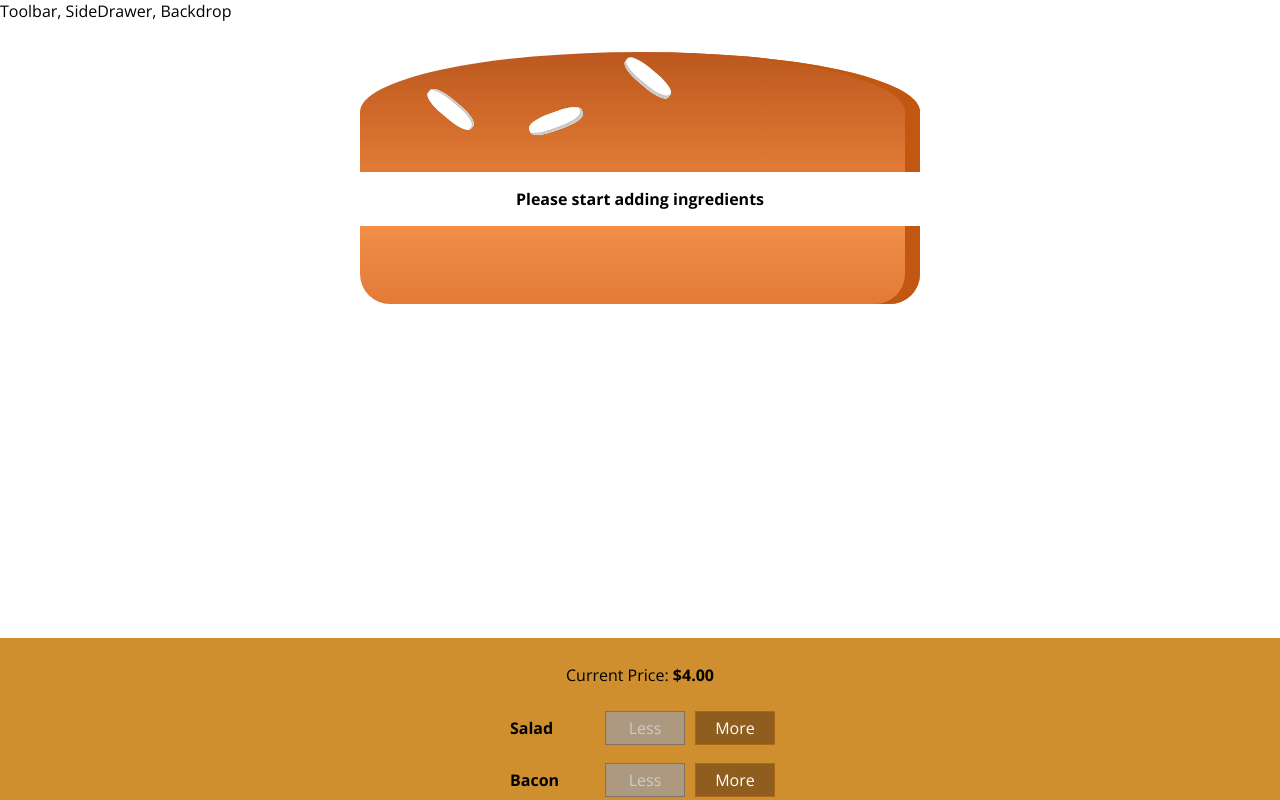
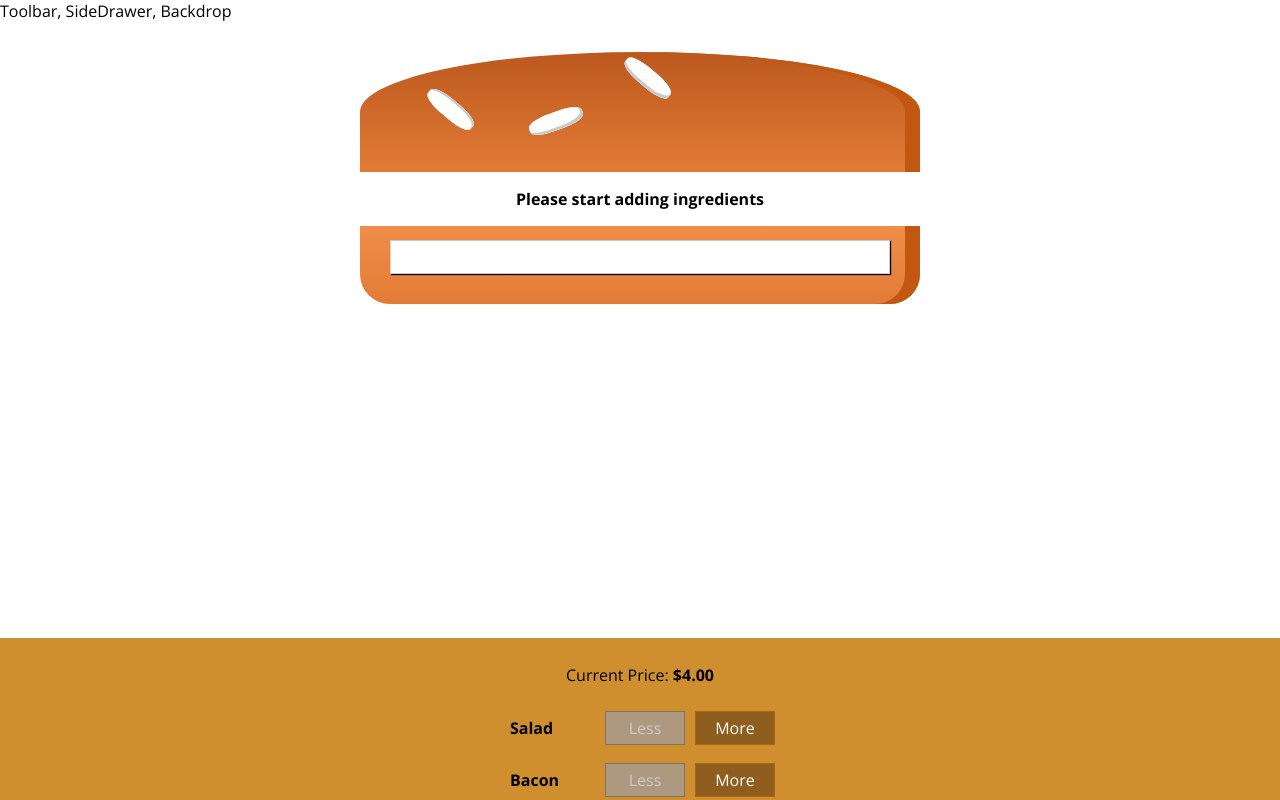
Before and after one commit to agdavid/burger-basics, a React app: page / in a window 1280 px wide. Shown: the top 800 px of the page. Built offline with nearby package versions, Linux system fonts and the light colour scheme.

Commit message:
add Modal component

```diff
--- /dev/null
+++ b/src/components/UI/Modal/Modal.css
@@ -0,0 +1,20 @@
+.Modal {
+    position: fixed;
+    z-index: 500;
+    background-color: white;
+    width: 70%;
+    border: 1px solid #ccc;
+    box-shadow: 1px 1px 1px black;
+    padding: 16px;
+    left: 15%;
+    top: 30%;
+    box-sizing: border-box;
+    transition: all 0.3s ease-out;
+}
+
+@media (min-width: 600px) {
+    .Modal {
+        width: 500px;
+        left: calc(50% - 250px);
+    }
+}
--- /dev/null
+++ b/src/components/UI/Modal/Modal.js
@@ -0,0 +1,12 @@
+import React from 'react';
+import classes from './Modal.css';
+
+const modal = (props) => {
+    return (
+        <div className={classes.Modal}>
+            {props.children}
+        </div>
+    );
+};
+
+export default modal;
--- a/src/containers/BurgerBuilder/BurgerBuilder.js
+++ b/src/containers/BurgerBuilder/BurgerBuilder.js
@@ -3,6 +3,7 @@
 import Aux from '../../hoc/Aux';
 import Burger from '../../components/Burger/Burger';
 import BuildControls from '../../components/Burger/BuildControls/BuildControls';
+import Modal from '../../components/UI/Modal/Modal';
 
 const INGREDIENT_PRICES = {
     salad: 0.5,
@@ -89,6 +90,7 @@
 
         return (
             <Aux>
+                <Modal />
                 <Burger ingredients={this.state.ingredients}/>
                 <BuildControls
                 ingredientAdded={this.addIngredientHandler}
```
Also changed, not shown: src/components/UI/Backdrop/Backdrop.js (added).
